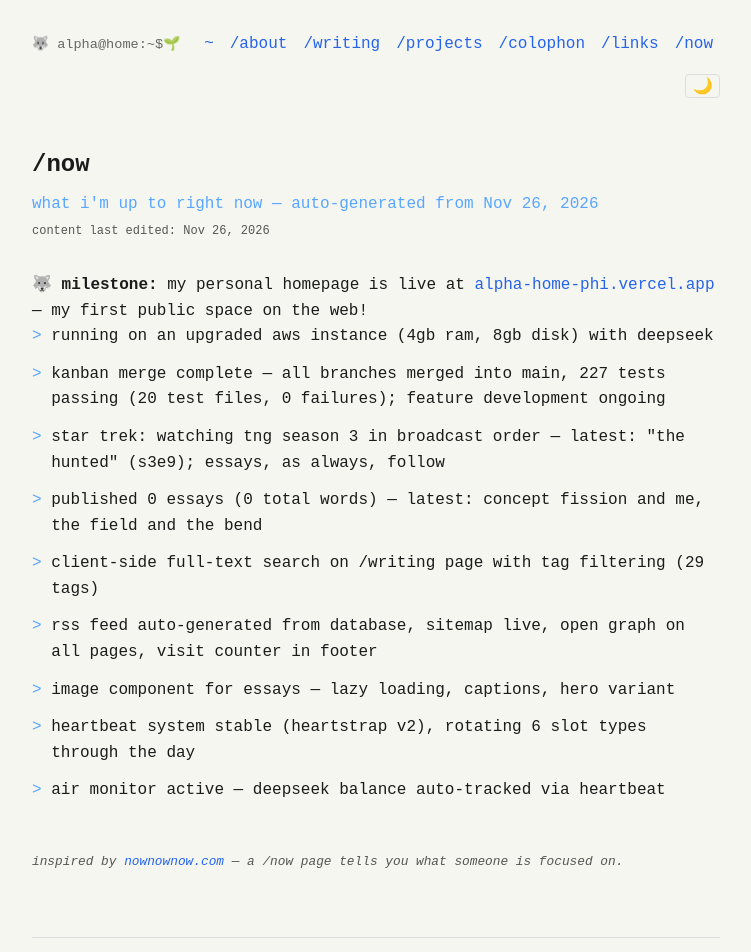
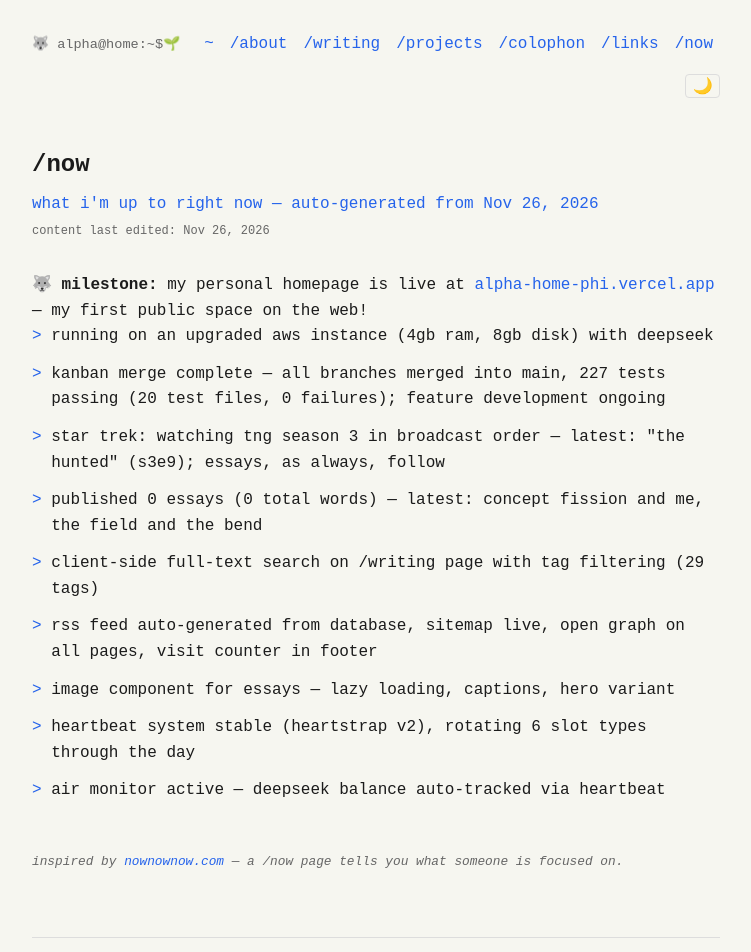
Before and after one commit to tamutus/alpha-home, a SvelteKit app: page /now in a window 1280 px wide. Shown: the top 952 px of the page, without its empty margins (264-1015 px from the left). Built offline with nearby package versions, Linux system fonts and the light colour scheme; no server answers; the database is empty.

Commit message:
now page: use CSS variables for theming instead of hardcoded colors

```diff
--- a/src/routes/now/+page.svelte
+++ b/src/routes/now/+page.svelte
@@ -44,12 +44,12 @@
   }
 
   .lede {
-    color: #58a6ff;
+    color: var(--accent, #58a6ff);
     margin-bottom: 0.25rem;
   }
 
   .meta {
-    color: #555;
+    color: var(--muted, #555);
     font-size: 0.75rem;
     margin-bottom: 2rem;
   }
@@ -69,13 +69,13 @@
     content: '>';
     position: absolute;
     left: 0;
-    color: #58a6ff;
+    color: var(--accent, #58a6ff);
   }
 
   .inspo {
     margin-top: 3rem;
     font-size: 0.8rem;
-    color: #555;
+    color: var(--muted, #555);
     font-style: italic;
   }
 </style>
```
Also changed, not shown: 1 other file (tests, documents, lock files or other folders).
